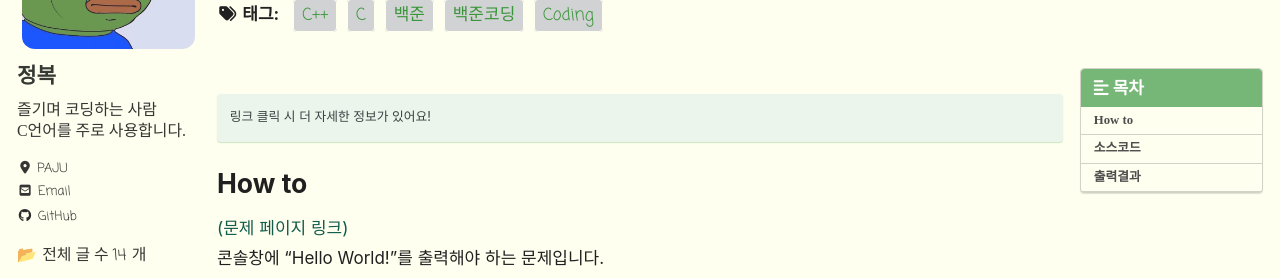
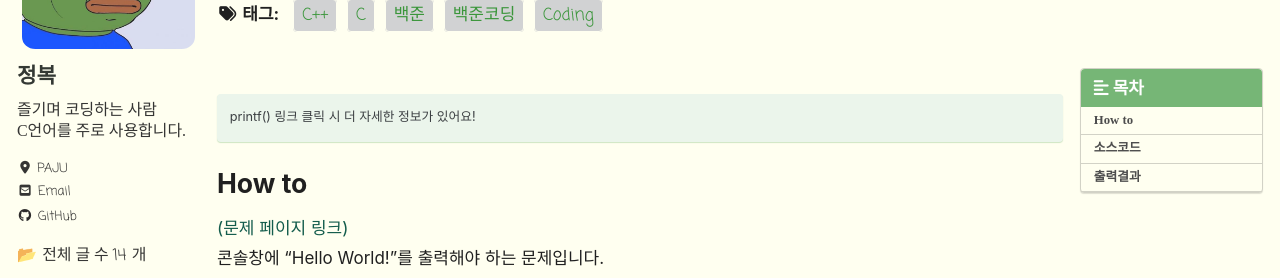
Before and after one commit to JBL28/jbl28.github.io, a Jekyll site: the page built from _posts/Coding/2022-12-29-BJ2557.md, in a window 1280 px wide and 900 px high. Shown: the part 267-545 px from the top of the window. Built offline with Jekyll 4.4.1, drawn with Linux system fonts in a browser that asks for light colours; cached includes are drawn as plain includes; nearby versions of some CDN libraries; some web fonts are replaced; comment, search, counter and statistics services are not loaded; some of the changed text lies outside the part shown.

Commit message:
Update 2022-12-29-BJ2557.md

````diff
--- a/_posts/Coding/2022-12-29-BJ2557.md
+++ b/_posts/Coding/2022-12-29-BJ2557.md
@@ -14,7 +14,7 @@
 last_modified_at: 2022-12-29
 
 ---
-링크 클릭 시 더 자세한 정보가 있어요!
+printf() 링크 클릭 시 더 자세한 정보가 있어요!
 {: .notice--primary}
 # How to
 [(문제 페이지 링크)](https://www.acmicpc.net/problem/2557)<br>
@@ -38,3 +38,6 @@
 ```cpp
 Hello World!
 ```
+
+읽어주셔서 감사합니다! <br>틀린 부분이 있으면 언제든 댓글 달아주세요!
+{: .notice--primary}
````
